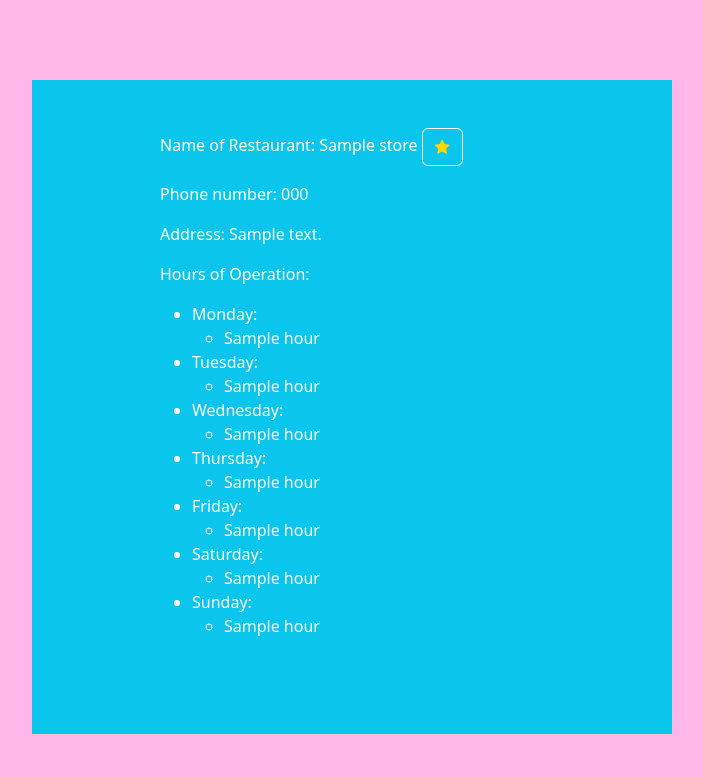
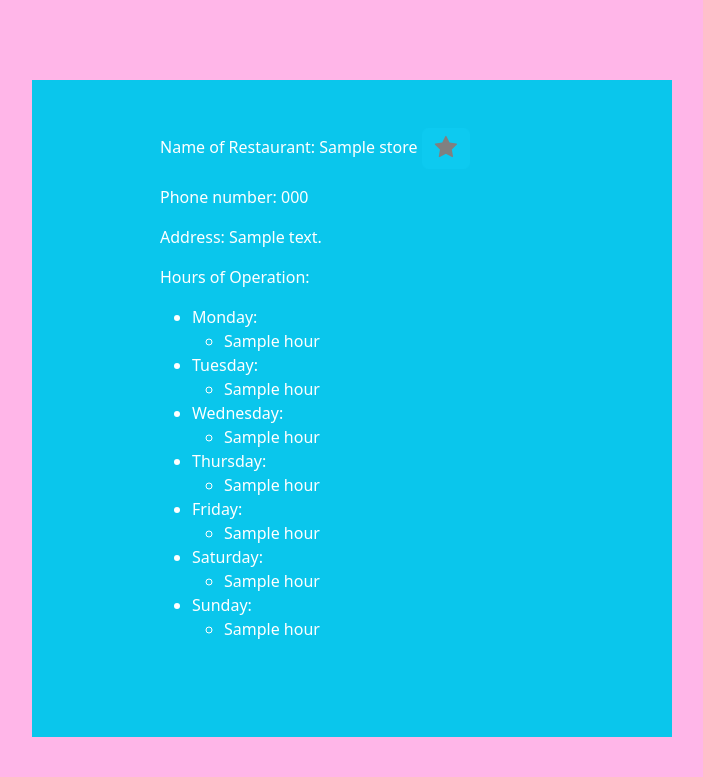
Before and after one commit to nniroula/Food_Service_Finder, a Flask app: template templates/stores/restaurant-details.html in a window 1280 px wide. Shown: the part 44-821 px from the top of the page, without its empty margins (288-991 px from the left). Before the commit the page ends 778 px from the top, so only its background shows below. Run offline with Flask 2, Linux system fonts and the light colour scheme; the template is opened without the code that fills it: most values are stand-ins (such as "Sample title", 1, 10 or a date in 2020); some libraries are stand-ins or nearby versions.

Commit message:
refactor the code

```diff
--- a/templates/stores/restaurant-details.html
+++ b/templates/stores/restaurant-details.html
@@ -10,8 +10,7 @@
             <p class="restaurant-name">
                 Name of Restaurant: {{ store_data['name'] }}
                 <form class="form-detail-star" action="/restaurant/{{store_data['id']}}" method="POST">
-                    <!-- <button class="btn btn-sm {{'btn-primary'}}"> <i class="fa fa-star fa-1x"></i> </button>  -->
-                    <button class="btn btn-outline-light"> <span class="fa fa-star colored-star fa-1.5x"></span> </button>
+                    <button class="btn btn-info"> <span class="fa fa-star non-colored-star" style="font-size: 24px"></span></button>
                 </form>
             </p>
             <p>Phone number: {{ store_data['display_phone'] }}</p>
```
